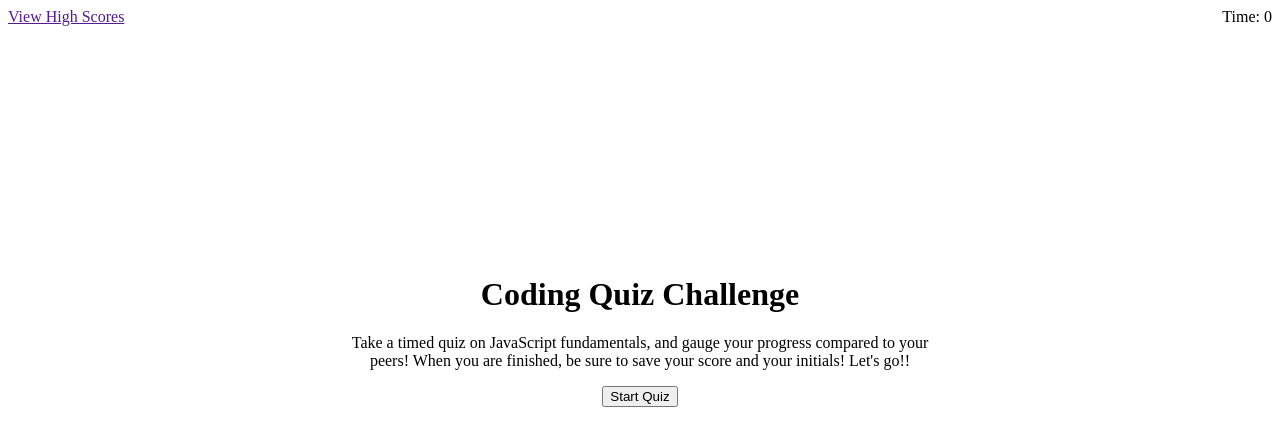
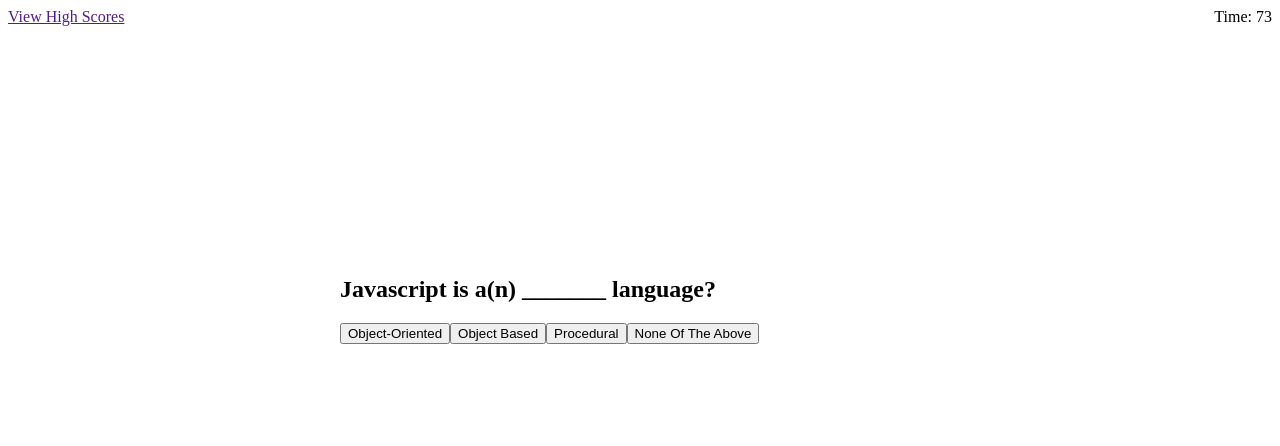
Before and after one commit to djteiji/code-quiz, a plain HTML site: page index.html in a window 1280 px wide. Both pictures are taken after a click on the button "Start Quiz". Drawn offline with Linux system fonts and the light colour scheme.

Commit message:
ofc hrs help

```diff
--- a/index.html
+++ b/index.html
@@ -12,9 +12,9 @@
         <div>
             <a href="">View High Scores</a>
         </div>
-        <div>
+        <div id="timer">
             Time:
-            <span>0</span>
+            <span id="time">0</span>
         </div>
     </header>
     <div class="container">
@@ -24,9 +24,9 @@
             <button id="start-button">Start Quiz</button>
         </div>
 
-        <div id="Questions" class="hide">
+        <div id="questions" class="hide">
             <h2 id="question-title"></h2>
-            <div id="answers" class="answers"></div>
+            <div id="choices" class="choices"></div>
         </div>
 
         <div id="end-screen" class="hide">
@@ -38,9 +38,11 @@
             </p>
         </div>
 
+        <div id="feedback" class="feedback hide"></div>
+
     </div>
 
 
-    <script src="./assets/js/script.js"></script>
+    <script src="./js/script.js"></script>
 </body>
 </html>
--- a/js/script.js
+++ b/js/script.js
@@ -1,6 +1,220 @@
-function startQuiz () {
+
+var questionsArr = [
+    {
+      title: "Javascript is a(n) _______ language?",
+      choices: ["Object-Oriented", "Object Based", "Procedural", "None Of The Above"],
+      answer: "Object-Oriented"
+    },
+    {
+      title: "Which of the following keywords is used to define a variable in Javascript?",
+      choices: [
+        "var",
+        "let",
+        "Both A and B",
+        "None of the above"
+      ],
+      answer: "Both A and B"
+    },
+    {
+      title: "Which of the following methods is used to access HTML elements using Javascript?",
+      choices: ["getElementById()", "getElementByClassName()", "Both A and B", "None of the above"],
+      answer: "Both A and B"
+    },
+    {
+      title: "Upon encountering empty statements, what does the Javascript Interpreter do?",
+      choices: [
+        "Throws an error",
+        "Ignores the statements",
+        "Gives a warning",
+        "None of the above"
+      ],
+      answer: "Ignores the statements"
+    },
+    {
+      title: "When an operator’s value is NULL, the typeof returned by the unary operator is:",
+      choices: [
+        "Boolean",
+        "Undefined",
+        "Object",
+        "Integer"
+      ],
+      answer: "Object"
+     }
+
+
+];
+
+// var choicesArr = [ "All the below", "For", "While", "do-while loops"
+
+// ]
+
+var startBtn = document.querySelector("#start-button");
+var questionsEl = document.querySelector("#questions");
+var timerEl = document.querySelector("#time");
+var choicesEl = document.querySelector("#choices");
+var feedbackEl = document.querySelector("#feedback")
+// var choiceButtonEl = "";
+// var currentQuestion = "";
+var currentChoicesArr = [];
+console.log(currentChoicesArr);
+
+var currentQuestionIndex = 0;
+console.log(currentQuestionIndex);
+var currentChoicesIndex = 0;
+var time = questionsArr.length * 15;
+var timerId;
+var choicesArrIndex = 0;
+
+
+function startQuiz() {
     var startScreenEl = document.getElementById ("start-screen")
-    startScreenEl.setAttribute("class," "hide")
+    startScreenEl.setAttribute("class", "hide")
+
+    questionsEl.removeAttribute("class")
+
+    timerId = setInterval(clockTick, 1000);
+
+    timerEl.textContent = time;
+
+    getQuestion();
+
+
 }
 
-startQuiz()
+
+
+
+function getQuestion() {
+
+
+    var currentQuestion = questionsArr[currentQuestionIndex];
+
+    var titleEl = document.getElementById("question-title");
+    titleEl.textContent = currentQuestion.title;
+
+    choicesEl.innerHTML = "";
+    // currentChoicesIndex = 0;
+
+    currentChoicesArr = [];
+
+    for(var i = 0; i < currentQuestion.choices.length; i++){
+        var choiceButtonEl = document.createElement("button");
+        choicesEl.appendChild(choiceButtonEl);
+
+
+
+        var currentChoices = currentQuestion.choices[i];
+        choiceButtonEl.textContent = currentChoices;
+
+        choiceButtonEl.value = currentChoices;
+
+
+        // currentChoicesIndex ++;
+        // currentChoicesArr = currentChoicesArr.concat(currentChoices);
+        // console.log(currentChoicesArr);
+
+        if (currentQuestionIndex < 4 ) {
+
+            choiceButtonEl.addEventListener("click", nextQuestion)
+        }
+         else {
+            choiceButtonEl.addEventListener("click", endQuiz)
+
+         }
+
+        }
+
+
+
+}
+// localStorage.setItem("cars", JSON.stringify([{make: "honda", model: "accord"}, {make: "toyota", model: "corolla"}]))
+
+// function checkAnswer () {
+//     if (this.value !== questionsArr[currentQuestionIndex].answer) {
+//         // console.log(choiceButtonEl.textContent);
+//         console.log(this.value);
+//         console.log(questionsArr[currentQuestionIndex].answer);
+//         document.body.style.backgroundColor = "red"
+
+//         time -= 15;
+//     }
+// }
+
+function nextQuestion() {
+
+    if (this.value !== questionsArr[currentQuestionIndex].answer) {
+        // console.log(choiceButtonEl.textContent);
+        console.log(this.value);
+        console.log(questionsArr[currentQuestionIndex].answer);
+        document.body.style.backgroundColor = "red"
+
+
+        time -= 15;
+    } else {
+        document.body.style.backgroundColor = "green"
+    }
+
+    setTimeout(function() {
+        document.body.style.backgroundColor = "white"
+    }, 2000);
+//     feedbackEl.setAttribute("class", "feedback");
+//     setTimeout(function() {
+//     feedbackEl.setAttribute("class", "feedback hide");
+//   }, 1000);
+    // check if correct answer
+
+    // if correct answer, flash "correct!"
+    // else "Wrong", deduct 15 seconds from timer
+    // moving to next question
+    currentQuestionIndex++;
+    console.log(currentQuestionIndex);
+    getQuestion();
+
+    // if no more questions, display end screen with score and initials input
+
+}
+
+function clockTick () {
+    time--;
+    timerEl.textContent = time;
+
+    if (timerEl.textContent <= 0) {
+        clearInterval(timerId);
+    }
+}
+
+function endQuiz () {
+
+    if (this.value !== questionsArr[currentQuestionIndex].answer) {
+        // console.log(choiceButtonEl.textContent);
+        console.log(this.value);
+        console.log(questionsArr[currentQuestionIndex].answer);
+        document.body.style.backgroundColor = "red"
+
+        time -= 15;
+
+
+    }
+
+    clearInterval(timerId);
+
+    timerEl.textContent = time;
+
+    if (timerEl.textContent > 0) {
+        clearInterval(timerId);
+    } else {
+        timerEl.textContent = 0;
+    }
+
+
+
+    questionsEl.setAttribute("class", "hide");
+
+    var endScreenEl = document.getElementById("end-screen");
+    endScreenEl.removeAttribute("class");
+
+
+
+}
+
+startBtn.addEventListener("click", startQuiz);
```
Also changed, not shown: assets/css/style.css (line endings or trailing spaces).
